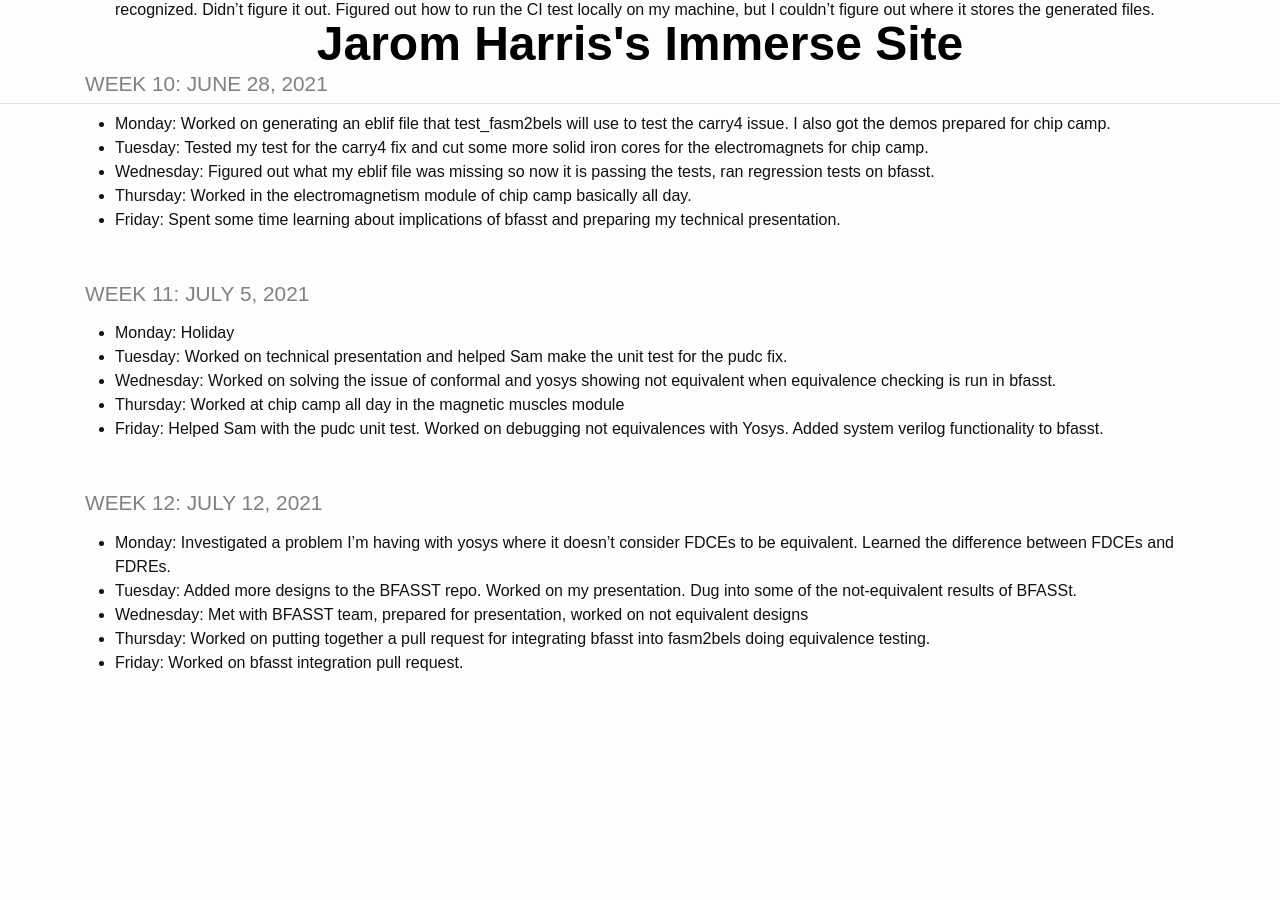
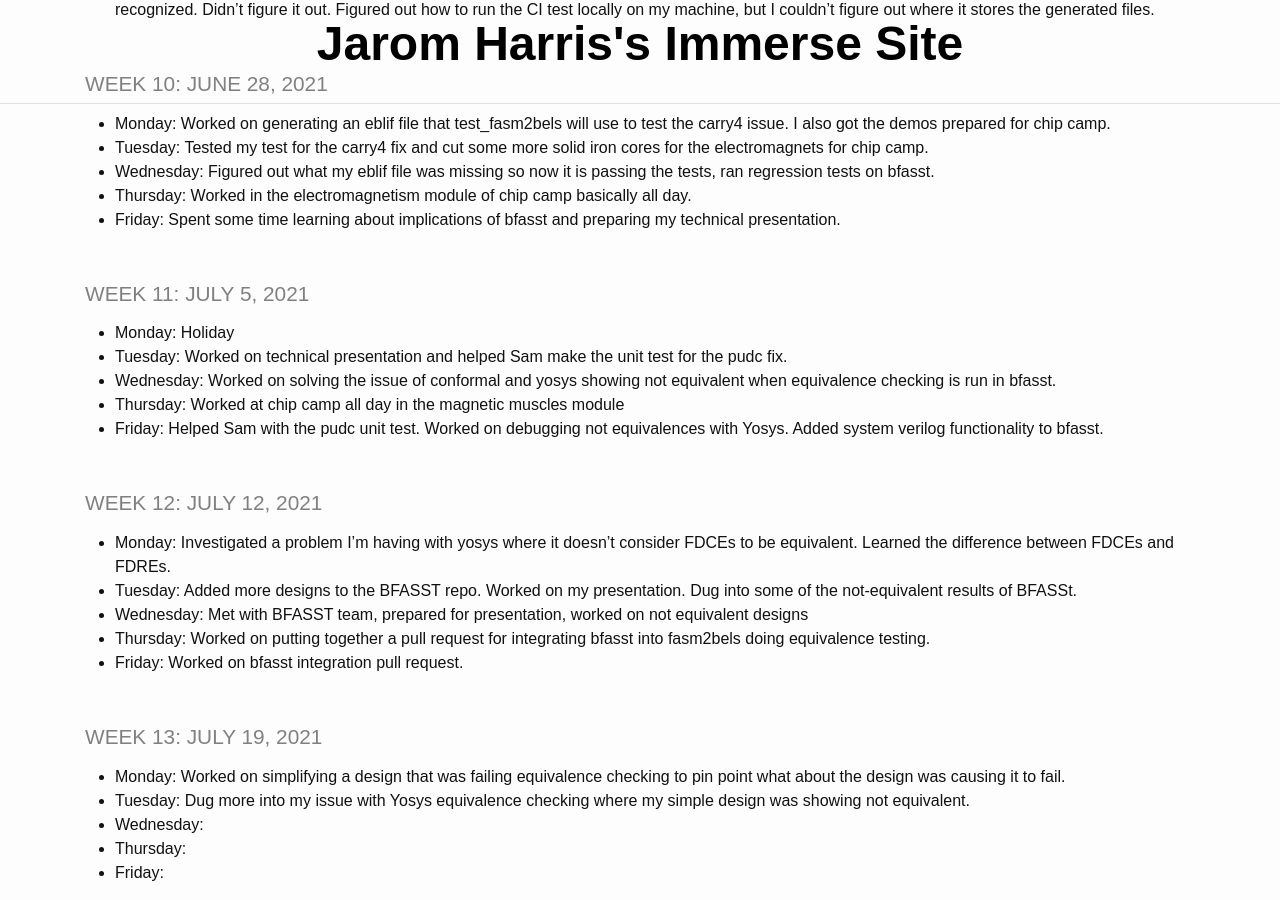
Before and after one commit to jaromharris/immerse, a Jekyll site: the page built from index.md, in a window 1280 px wide and 900 px high, scrolled down 2112 px. Built offline with Jekyll 4.4.1, drawn with Linux system fonts in a browser that asks for light colours; before the commit the page ends 2802 px from its top, so only the background shows below that.

Commit message:
Update index.md

```diff
--- a/index.md
+++ b/index.md
@@ -87,3 +87,10 @@ title: IMMERSE Log
 * **Wednesday**: Met with BFASST team, prepared for presentation, worked on not equivalent designs
 * **Thursday**: Worked on putting together a pull request for integrating bfasst into fasm2bels doing equivalence testing.
 * **Friday**: Worked on bfasst integration pull request.
+
+### Week 13: July 19, 2021
+* **Monday**: Worked on simplifying a design that was failing equivalence checking to pin point what about the design was causing it to fail.
+* **Tuesday**: Dug more into my issue with Yosys equivalence checking where my simple design was showing not equivalent.
+* **Wednesday**:
+* **Thursday**:
+* **Friday**:
```
